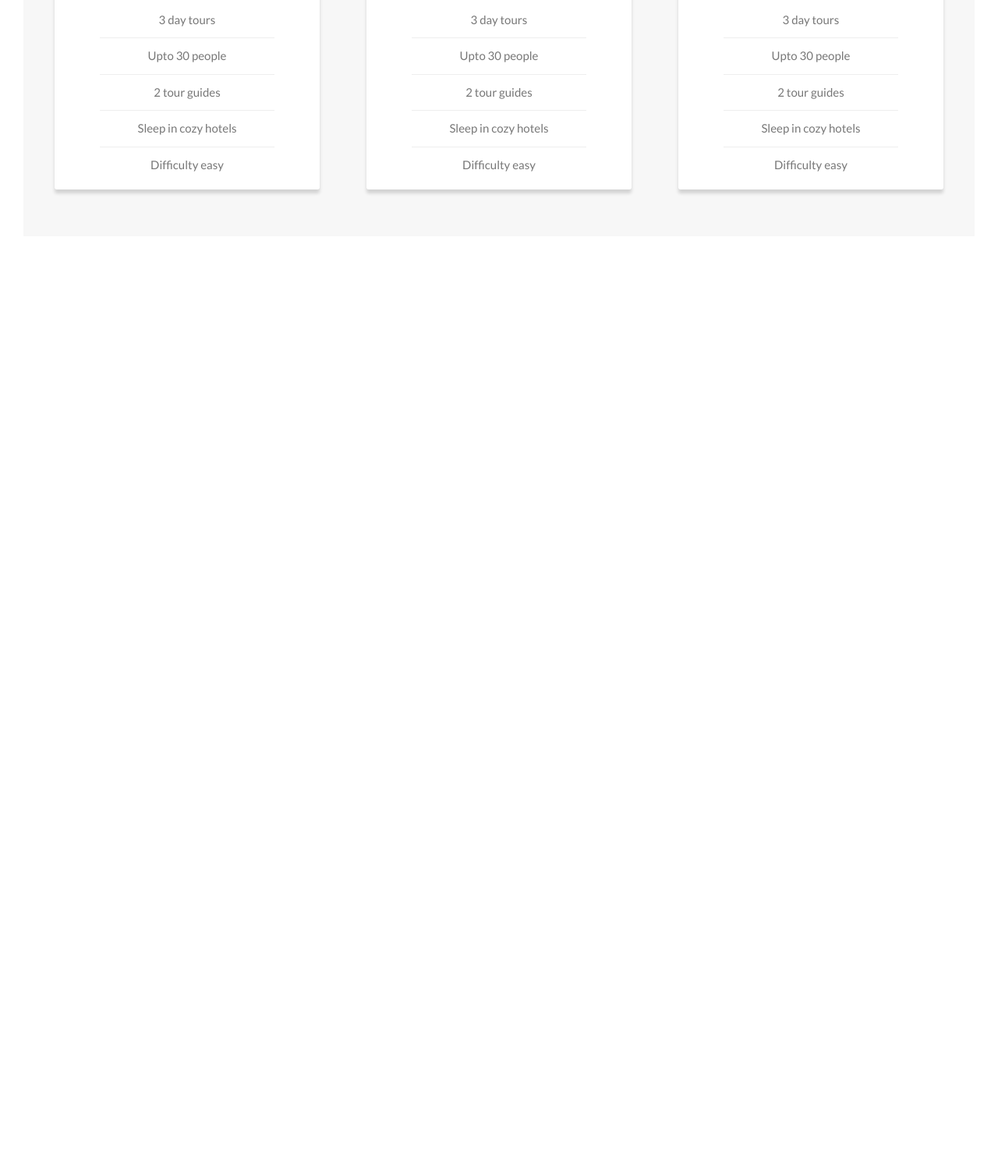
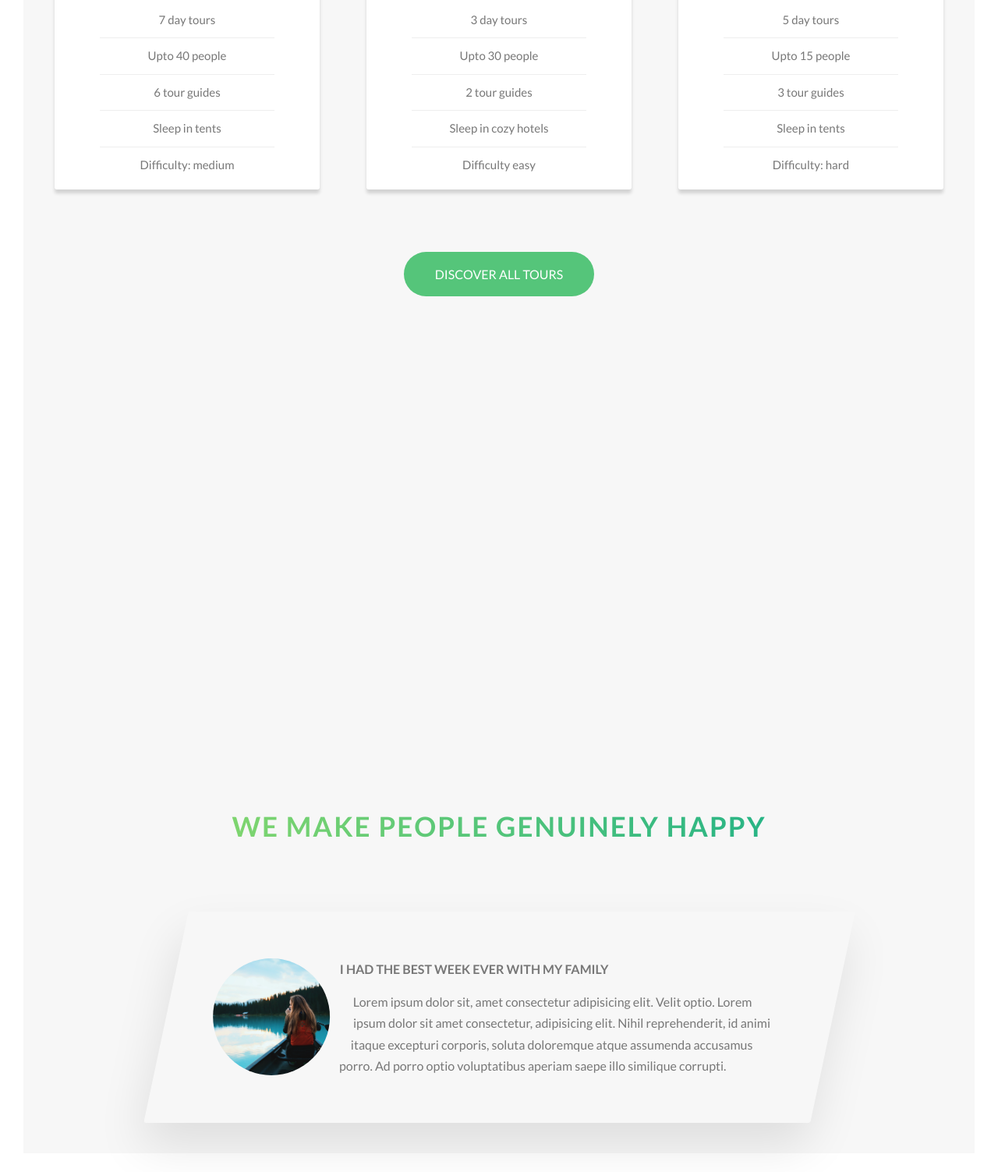
Before and after one commit to kewintitus/Natours, a website: page index.html in a window 1280 px wide. Shown: the part 2717-4220 px from the top of the page at 78% size. Before the commit the page ends 3050 px from the top, so only its background shows below. Drawn offline with Linux system fonts and the light colour scheme.

Commit message:
section stories start

```diff
--- a/index.html
+++ b/index.html
@@ -138,11 +138,11 @@
                 </div>
                 <div class="card__details">
                   <ul>
-                    <li>3 day tours</li>
-                    <li>Upto 30 people</li>
-                    <li>2 tour guides</li>
-                    <li>Sleep in cozy hotels</li>
-                    <li>Difficulty easy</li>
+                    <li>7 day tours</li>
+                    <li>Upto 40 people</li>
+                    <li>6 tour guides</li>
+                    <li>Sleep in tents</li>
+                    <li>Difficulty: medium</li>
                   </ul>
                 </div>
               </div>
@@ -150,7 +150,7 @@
                 <div class="card__cta">
                   <div class="card__price-box">
                     <p class="card__price-only">Only</p>
-                    <p class="card__price-value">$320</p>
+                    <p class="card__price-value">$250</p>
                   </div>
                   <a href="#" class="btn btn--white">Book Now!</a>
                 </div>
@@ -163,7 +163,7 @@
                 <div class="card__picture card__picture--2">&nbsp;</div>
                 <div class="card__heading">
                   <span class="card__heading-span card__heading-span--2"
-                    >The sea explorer</span
+                    >The forest hiker</span
                   >
                 </div>
                 <div class="card__details">
@@ -180,7 +180,7 @@
                 <div class="card__cta">
                   <div class="card__price-box">
                     <p class="card__price-only">Only</p>
-                    <p class="card__price-value">$320</p>
+                    <p class="card__price-value">$580</p>
                   </div>
                   <a href="#" class="btn btn--white">Book Now!</a>
                 </div>
@@ -193,16 +193,16 @@
                 <div class="card__picture card__picture--3">&nbsp;</div>
                 <div class="card__heading">
                   <span class="card__heading-span card__heading-span--3"
-                    >The sea explorer</span
+                    >The snow adventurer</span
                   >
                 </div>
                 <div class="card__details">
                   <ul>
-                    <li>3 day tours</li>
-                    <li>Upto 30 people</li>
-                    <li>2 tour guides</li>
-                    <li>Sleep in cozy hotels</li>
-                    <li>Difficulty easy</li>
+                    <li>5 day tours</li>
+                    <li>Upto 15 people</li>
+                    <li>3 tour guides</li>
+                    <li>Sleep in tents</li>
+                    <li>Difficulty: hard</li>
                   </ul>
                 </div>
               </div>
@@ -210,11 +210,44 @@
                 <div class="card__cta">
                   <div class="card__price-box">
                     <p class="card__price-only">Only</p>
-                    <p class="card__price-value">$320</p>
+                    <p class="card__price-value">$920</p>
                   </div>
                   <a href="#" class="btn btn--white">Book Now!</a>
                 </div>
               </div>
+            </div>
+          </div>
+        </div>
+        <div class="u-center-text u-margin-top-big">
+          <a href="#" class="btn btn--green u-margin-top-big"
+            >Discover All Tours</a
+          >
+        </div>
+      </section>
+      <section class="section-stories">
+        <div class="u-center-text u-margin-bottom-big">
+          <h2 class="heading-secondary">We make people genuinely happy</h2>
+        </div>
+        <div class="row">
+          <div class="story">
+            <figure class="story__shape">
+              <img
+                src="./img/nat-8.jpg"
+                alt="person on a tour"
+                class="story__img"
+              />
+            </figure>
+            <div class="story__text">
+              <h3 class="heading-tertiary u-margin-bottom-small">
+                I had the best week ever with my family
+              </h3>
+              <p>
+                Lorem ipsum dolor sit, amet consectetur adipisicing elit. Velit
+                optio. Lorem ipsum dolor sit amet consectetur, adipisicing elit.
+                Nihil reprehenderit, id animi itaque excepturi corporis, soluta
+                doloremque atque assumenda accusamus porro. Ad porro optio
+                voluptatibus aperiam saepe illo similique corrupti.
+              </p>
             </div>
           </div>
         </div>
--- a/sass/base/_utilities.scss
+++ b/sass/base/_utilities.scss
@@ -9,3 +9,10 @@
 .u-margin-bottom-small {
   margin-bottom: 1.5rem;
 }
+
+.u-margin-top-big {
+  margin-top: 8rem;
+}
+.u-margin-top-huge {
+  margin-top: 10rem;
+}
--- a/sass/components/_card.scss
+++ b/sass/components/_card.scss
@@ -61,6 +61,9 @@
     background-blend-mode: screen;
     -webkit-clip-path: polygon(0 0, 100% 0, 100% 85%, 0 100%);
     clip-path: polygon(0 0, 100% 0, 100% 85%, 0 100%);
+    border-top-left-radius: 3px;
+    border-top-right-radius: 3px;
+
     &--1 {
       background-image: linear-gradient(
           to right bottom,
--- /dev/null
+++ b/sass/components/_story.scss
@@ -0,0 +1,29 @@
+.story {
+  width: 75%;
+  margin: 0 auto;
+  box-shadow: 0 3rem 6rem rgba($color-black, 0.1);
+  border-radius: 3px;
+  padding: 6rem;
+  padding-left: 9rem;
+  font-size: $default-font-size;
+  transform: skewX(-12deg);
+
+  &__shape {
+    content: '';
+    width: 15rem;
+    height: 15rem;
+
+    float: left;
+    -webkit-shape-outside: circle(50% at 50% 50%);
+    shape-outside: circle(50% at 50% 50%);
+    -webkit-clip-path: circle(50% at 50% 50%);
+    clip-path: circle(50% at 50% 50%);
+    transform: translateX(-3rem) skewX(12deg);
+  }
+  &__img {
+    height: 100%;
+  }
+  &__text {
+    transform: skewX(12deg);
+  }
+}
--- a/sass/components/button.scss
+++ b/sass/components/button.scss
@@ -14,6 +14,10 @@
   &--white {
     background-color: $color-white;
     color: #777;
+  }
+  &--green {
+    background-color: $color-primary;
+    color: $color-white;
   }
 
   &:hover {
@@ -40,6 +44,9 @@
 
   &--white::after {
     background-color: $color-white;
+  }
+  &--green::after {
+    background-color: $color-primary;
   }
 
   &:hover::after {
--- a/sass/main.scss
+++ b/sass/main.scss
@@ -13,6 +13,6 @@
 @import 'components/composition';
 @import 'components/feature-box';
 @import 'components/card';
-
+@import 'components/story';
 @import 'layout/header';
 @import 'layout/grid';
--- a/sass/pages/_home.scss
+++ b/sass/pages/_home.scss
@@ -30,3 +30,8 @@
   padding: 25rem 0 50rem 0;
   margin-top: -10rem;
 }
+
+.section-stories {
+  padding: 15rem 0 25rem 0;
+  background-color: $color-grey-1;
+}
```
Also changed, not shown: css/style.css, 1 other file.
